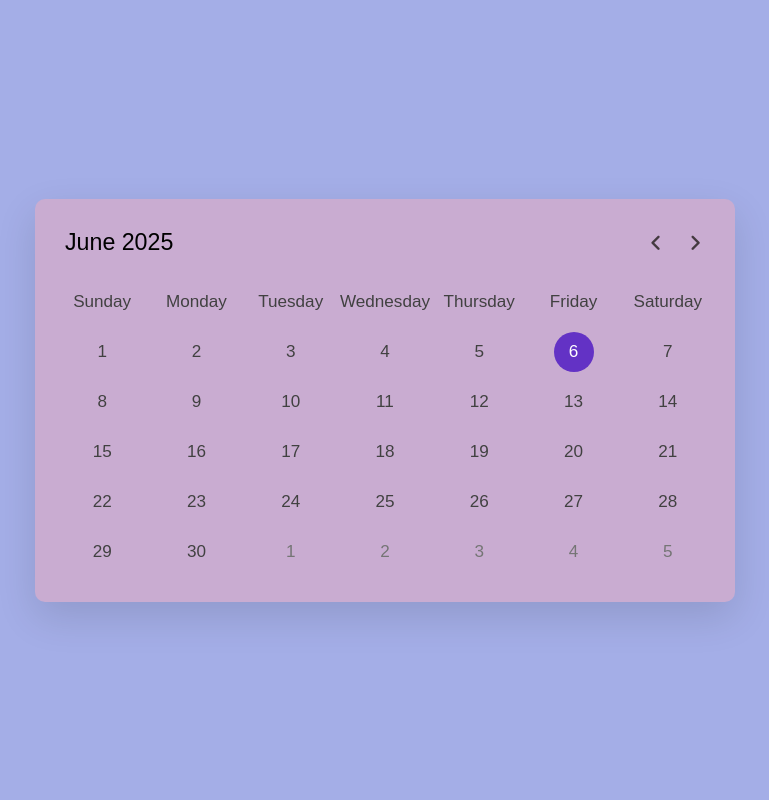
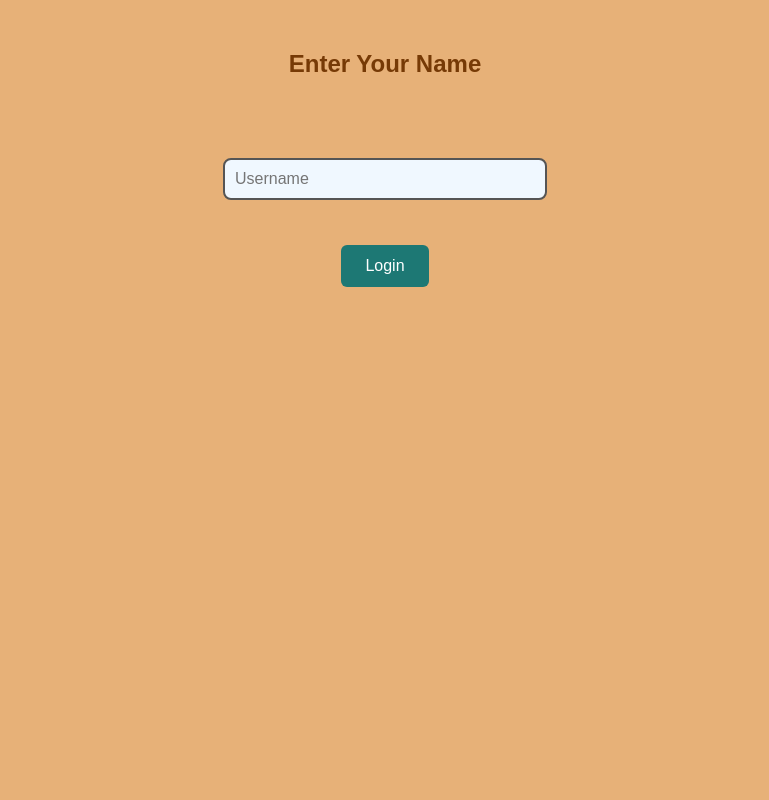
Before and after one commit to jrwhe01/Calendar, a Flask app: page / in a window 1280 px wide. Shown: the whole page, without its empty margins (255-1024 px from the left). Run offline with Flask 3, Linux system fonts and the light colour scheme.

Commit message:
working login

```diff
--- a/app.py
+++ b/app.py
@@ -1,30 +1,45 @@
-from flask import Flask, render_template, request, redirect, url_for
+from flask import Flask, render_template, request, redirect, url_for, session
 from pymongo import MongoClient, ASCENDING
-from datetime import datetime
 from bson.objectid import ObjectId
 
 app = Flask(__name__)
-# app.secret_key = 'secret_key'
+app.secret_key = 'your_secret_key'
 
 client = MongoClient("mongodb://localhost:27017/")
 db = client["calendar"]
-tasks_collection = db["tasks"]
 
-@app.route('/')
-def index():
-    return render_template('index.html')
+# Login route
+@app.route('/', methods=['GET', 'POST'])
+def login():
+    if request.method == 'POST':
+        username = request.form['username'].strip().lower()
+        if username:
+            session['username'] = username
+            return redirect(url_for('calendar'))
+    return render_template('login.html')
 
-# tasks_by_date = {}
+@app.route('/calendar')
+def calendar():
+    if 'username' not in session:
+        return redirect(url_for('login'))
+    return render_template('calendar.html', username=session['username'])
 
 @app.route('/tasks_for_date/<date>')
 def show_tasks(date):
-    tasks = list(tasks_collection.find({'date': date}).sort("start_time", ASCENDING))
+    if 'username' not in session:
+        return redirect(url_for('login'))
+
+    task_collection = db[f"tasks_{session['username']}"]
+    tasks = list(task_collection.find({'date': date}).sort("start_time", ASCENDING))
     return render_template('tasks_for_date.html', date=date, tasks=tasks)
-
-
 
 @app.route('/add-task/<date>', methods=['GET', 'POST'])
 def add_task_date(date):
+    if 'username' not in session:
+        return redirect(url_for('login'))
+
+    task_collection = db[f"tasks_{session['username']}"]
+
     if request.method == 'POST':
         task_name = request.form.get('taskname')
         description = request.form.get('description')
@@ -41,20 +56,24 @@ def add_task_date(date):
                 "end_time": f"{et_hour}:{et_min}",
                 "date": date,
             }
-            tasks_collection.insert_one(task_data)
-
-    # flash("Task added successfully!")
-        return redirect(url_for('show_tasks', date=date))
+            task_collection.insert_one(task_data)
+            return redirect(url_for('show_tasks', date=date))
 
     return render_template('add_task.html', date=date)
 
 @app.route('/delete-task/<task_id>', methods=['POST'])
 def delete_task(task_id):
-    task = tasks_collection.find_one({"_id": ObjectId(task_id)})
+    task_collection = db[f"tasks_{session['username']}"]
+    task = task_collection.find_one({"_id": ObjectId(task_id)})
     if task:
-        tasks_collection.delete_one({"_id": ObjectId(task_id)})
+        task_collection.delete_one({"_id": ObjectId(task_id)})
         return redirect(url_for('show_tasks', date=task["date"]))
     return "Task not found", 404
 
+@app.route('/logout')
+def logout():
+    session.clear()
+    return redirect(url_for('login'))
+
 if __name__ == '__main__':
-    app.run(debug=True)
+    app.run(debug=True, port=5001)
--- /dev/null
+++ b/static/loginstyle.css
@@ -0,0 +1,46 @@
+* {
+    margin: 0;
+    padding: 0;
+    font-family: 'Poppins', sans-serif;
+    }
+
+ body {
+      background-color: rgb(231, 177, 120);
+    }
+
+h2 {
+    color: rgb(118, 58, 6);
+    border: 2px;
+    padding: 50px;
+    text-align: center;
+    }
+
+    button#login {
+        display: block;
+        margin: 30px auto;
+        padding: 12px 24px;
+        background-color: #1d7874;
+        color: white;
+        border: none;
+        border-radius: 6px;
+        font-size: 16px;
+        cursor: pointer;
+        transition: background-color 0.3s ease;
+    }
+
+
+input[type="text"] {
+  width: 300px;
+  padding: 10px;
+  font-size: 16px;
+  border: 2px solid #555;
+  border-radius: 8px;
+  margin-bottom: 15px;
+  background-color: #f0f8ff;
+  color: #333;
+}
+
+.center-form {
+    text-align: center;
+    margin-top: 30px;
+  }
--- a/static/style.css
+++ b/static/style.css
@@ -127,3 +127,11 @@ header .calendar-current-date {
 .calendar-dates li:not(.active):hover::before {
     background: #e4e1e1;
 }
+
+a {
+    color: rgb(20, 34, 22);
+    border: 2px;
+    padding: 50px;
+    text-align: center;
+    font-size: 22px;
+}
--- a/templates/add_task.html
+++ b/templates/add_task.html
@@ -52,7 +52,7 @@
     <a href="{{ url_for('show_tasks', date=date) }}">Back to Schedule</a>
     </div>
     <div class="center-form">
-    <a href="{{ url_for('index') }}">Back to Calendar</a>
+    <a href="{{ url_for('calendar') }}">Back to Calendar</a>
     </div>
 
 </body>
--- a/templates/index.html
+++ b/templates/calendar.html
@@ -40,6 +40,7 @@
             <ul class="calendar-dates"></ul>
         </div>
     </div>
+    <a href="{{ url_for('logout') }}">Logout</a>
     <script src="{{ url_for('static', filename='script.js') }}"></script>
 </body>
 </html>
--- a/templates/login.html
+++ b/templates/login.html
@@ -1,32 +1,17 @@
 <!DOCTYPE html>
-<html lang="en">
-<head>
-    <meta charset="UTF-8">
-    <title>Login - Task Calendar</title>
-    <link rel="stylesheet" href="{{ url_for('static', filename='login.css') }}">
-</head>
+<html>
+<head><title>Login</title></head>
+<link rel="stylesheet" href="{{ url_for('static', filename='loginstyle.css') }}">
+<link rel="stylesheet" href=
+"https://fonts.googleapis.com/css2?family=Material+Symbols+Rounded:opsz,wght,FILL,GRAD@20..48,100..700,0..1,-50..200">
 <body>
-    <div class="login-container">
-        <h2>Login to Your Task Calendar</h2>
-        <form method="POST" action="{{ url_for('login') }}">
-            <div class="form-group">
-                <label for="username">Username:</label>
-                <input type="text" name="username" id="username" required>
-            </div>
+    <h2>Enter Your Name</h2>
+    <form method="POST">
+        <div class="center-form">
+        <input type="text" name="username" placeholder="Username" required>
+        </div>
+        <button id="login" type="submit">Login</button>
 
-            <div class="form-group">
-                <label for="password">Password:</label>
-                <input type="password" name="password" id="password" required>
-            </div>
-
-            <button type="submit">Login</button>
-        </form>
-
-        {% if error %}
-            <p class="error">{{ error }}</p>
-        {% endif %}
-
-        <p>Don't have an account? <a href="{{ url_for('register') }}">Register</a></p>
-    </div>
+    </form>
 </body>
 </html>
--- a/templates/tasks_for_date.html
+++ b/templates/tasks_for_date.html
@@ -30,7 +30,7 @@
        <button id="addATask" >Add Task</button>
     </div>
     <div class="center-form">
-    <a href="{{ url_for('index') }}">Back to Calendar</a>
+    <a href="{{ url_for('calendar') }}">Back to Calendar</a>
     </div>
     <script>
         document.getElementById("addATask").addEventListener("click", function() {
```
Also changed, not shown: templates/register.html (deleted).
